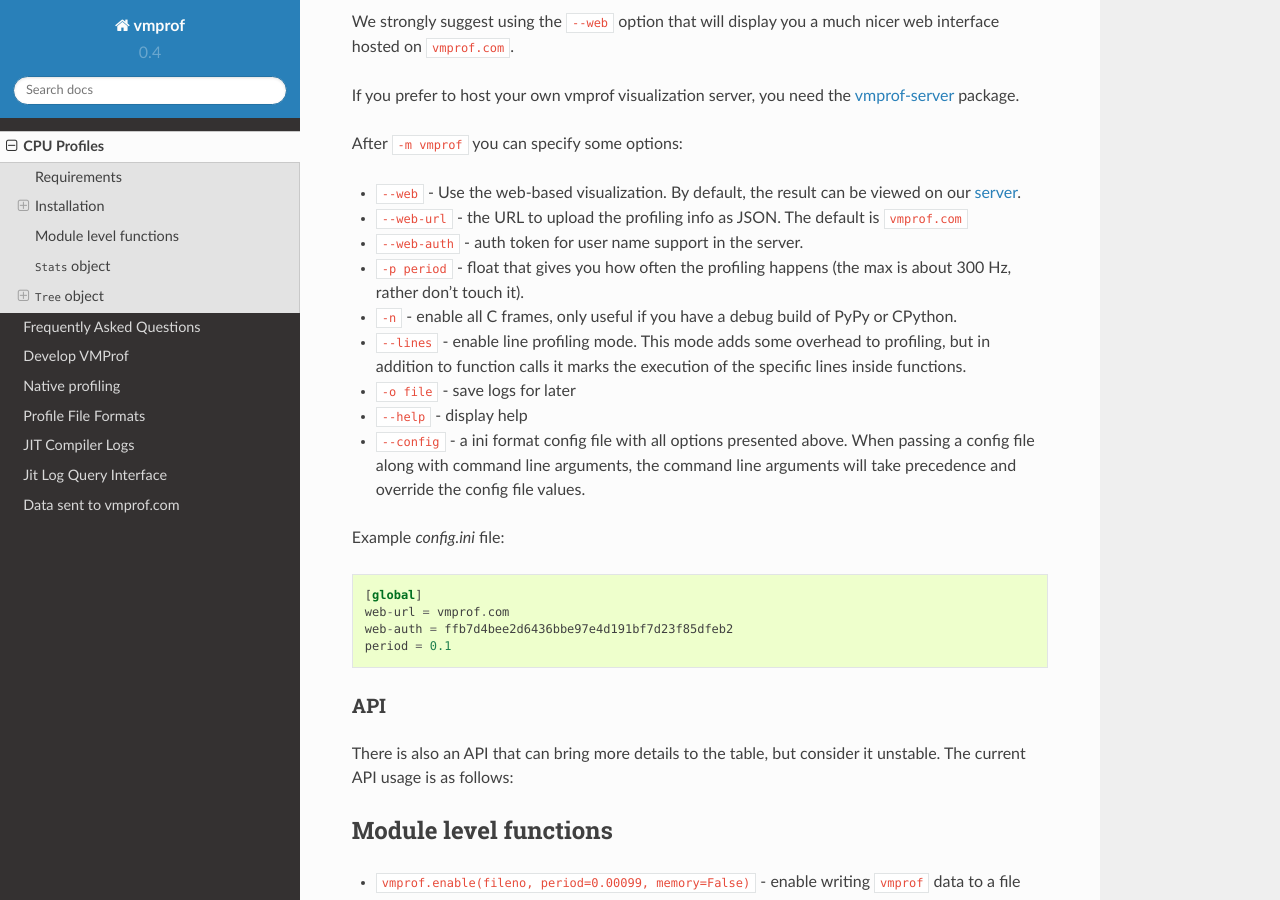
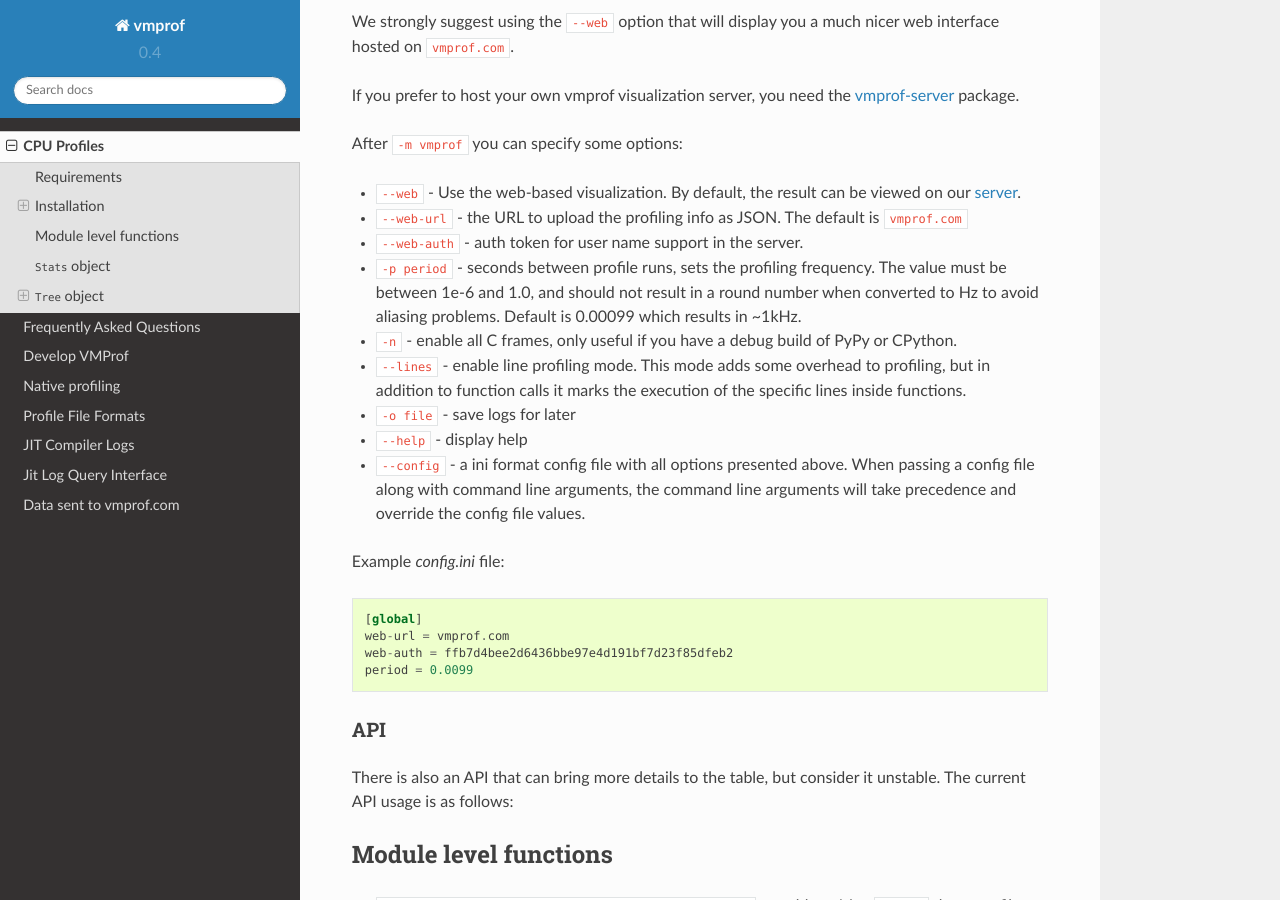
Before and after one commit to vmprof/vmprof-python, a Sphinx documentation site: the page built from docs/vmprof.rst, in a window 1280 px wide and 900 px high, scrolled down 1350 px. Built offline with Sphinx 7.4.7 and the Read the Docs theme 2.0.0, drawn with Linux system fonts in a browser that asks for light colours.

Commit message:
fix documentation and default for period

```diff
--- a/docs/vmprof.rst
+++ b/docs/vmprof.rst
@@ -76,8 +76,10 @@
 
 * ``--web-auth`` - auth token for user name support in the server.
 
-* ``-p period`` - float that gives you how often the profiling happens
-  (the max is about 300 Hz, rather don't touch it).
+* ``-p period`` - seconds between profile runs, sets the profiling frequency.
+  The value must be between 1e-6 and 1.0, and should not result in a round
+  number when converted to Hz to avoid aliasing problems. Default is 0.00099
+  which results in ~1kHz.
 
 * ``-n`` - enable all C frames, only useful if you have a debug build of
   PyPy or CPython.
@@ -95,7 +97,7 @@
   [global]
   web-url = vmprof.com
   web-auth = ffb7d4bee2d6436bbe97e4d191bf7d23f85dfeb2
-  period = 0.1
+  period = 0.0099
 
 .. _`vmprof-server`: https://github.com/vmprof/vmprof-server
 .. _`server`: http://vmprof.com
--- a/vmprof/__init__.py
+++ b/vmprof/__init__.py
@@ -59,7 +59,7 @@
         MINOR = pypy_version_info[1]
         PATCH = pypy_version_info[2]
         if not isinstance(period, float):
-            raise ValueError("You need to pass a float as an argument")
+            raise ValueError("period must be a float, not %s" % type(period))
         if warn and pypy_version_info < (4, 1, 0):
             raise Exception("PyPy <4.1 have various kinds of bugs, pass warn=False if you know what you're doing")
         if warn and memory:
@@ -81,7 +81,7 @@
     # CPYTHON
     def enable(fileno, period=DEFAULT_PERIOD, memory=False, lines=False, native=None, real_time=False):
         if not isinstance(period, float):
-            raise ValueError("You need to pass a float as an argument")
+            raise ValueError("period must be a float, not %s" % type(period))
         native = _is_native_enabled(native)
         _vmprof.enable(fileno, period, memory, lines, native, real_time)
 
```
Also changed, not shown: 1 other file.
